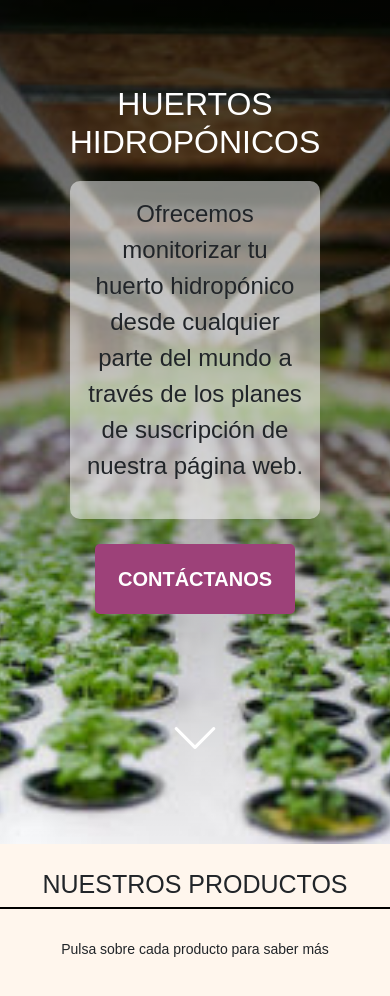
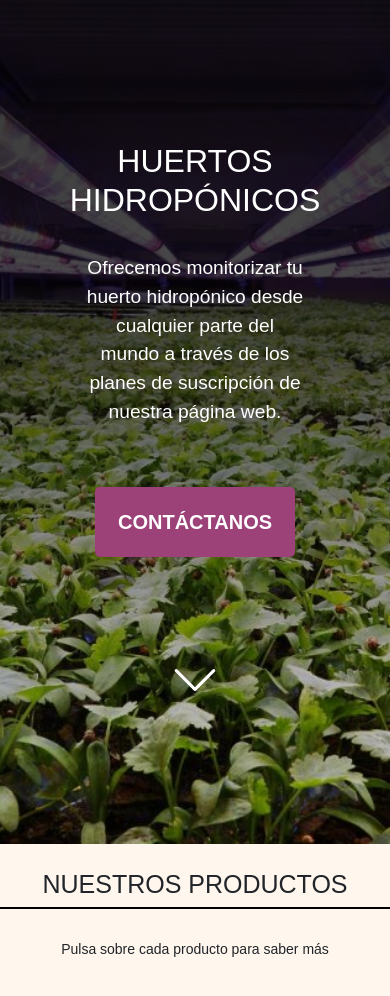
Before and after one commit to Meana13/Proyecto_Web, a PHP site: page / in a window 390 px wide. Shown: the part 80-1076 px from the top of the page. Run offline with PHP 8.4, Linux system fonts and the light colour scheme.

Commit message:
Cambiada imagen de fondo en landing page

```diff
--- a/src/app/css/estilos_index.css
+++ b/src/app/css/estilos_index.css
@@ -30,7 +30,7 @@ body {
 /* Estilos Container hero */
 #container_hero {
     background: no-repeat top;
-    background-image: linear-gradient(to bottom, rgba(0, 0, 0, .7), rgba(255, 255, 255, 0)), url('../../images/fonfo_hero.jpg');
+    background-image: linear-gradient(to bottom, rgba(0, 0, 0, .8) 0%, rgba(0, 0, 0, .7) 35%, rgba(255, 255, 255, 0) 100%), url('../../images/fondo_hero.jpg');
     height: 100vh;
     background-size: cover;
     width: 100%;
@@ -43,14 +43,14 @@ body {
 /* Estilos titulo hero */
 #titulo_hero {
     margin-bottom: 50px;
+    font-size: 40px;
 }
 
 .overlay {
-    background-color: rgba(255, 255, 255, 0.5);
+    background-color: rgba(255, 255, 255, 0);
     margin: 20px;
     padding: 40px;
     width: 500px;
-    text-align: justify;
     border-radius: 10px;
     text-align: center;
 }
@@ -58,6 +58,7 @@ body {
 #parrafo {
     font-size: 1.5rem;
     margin-bottom: 20px;
+    color: #fff;
 }
 
 /* Estilos flecha */
@@ -312,10 +313,11 @@ h4 {
 
     #titulo_hero {
         margin-top: 10px;
+        font-size: 32px;
     }
 
     .overlay {
-        background-color: rgba(255, 255, 255, 0.5);
+        background-color: rgba(255, 255, 255, 0);
         margin-top: -30px;
         padding: 15px;
         width: 250px;
@@ -335,7 +337,7 @@ h4 {
     }
 
     #parrafo {
-        font-size: 1.5rem;
+        font-size: 1.2rem;
         margin-bottom: 20px;
     }
 
```
Also changed, not shown: src/images/fondo_hero.jpg (added), src/images/fonfo_hero.jpg (deleted).
